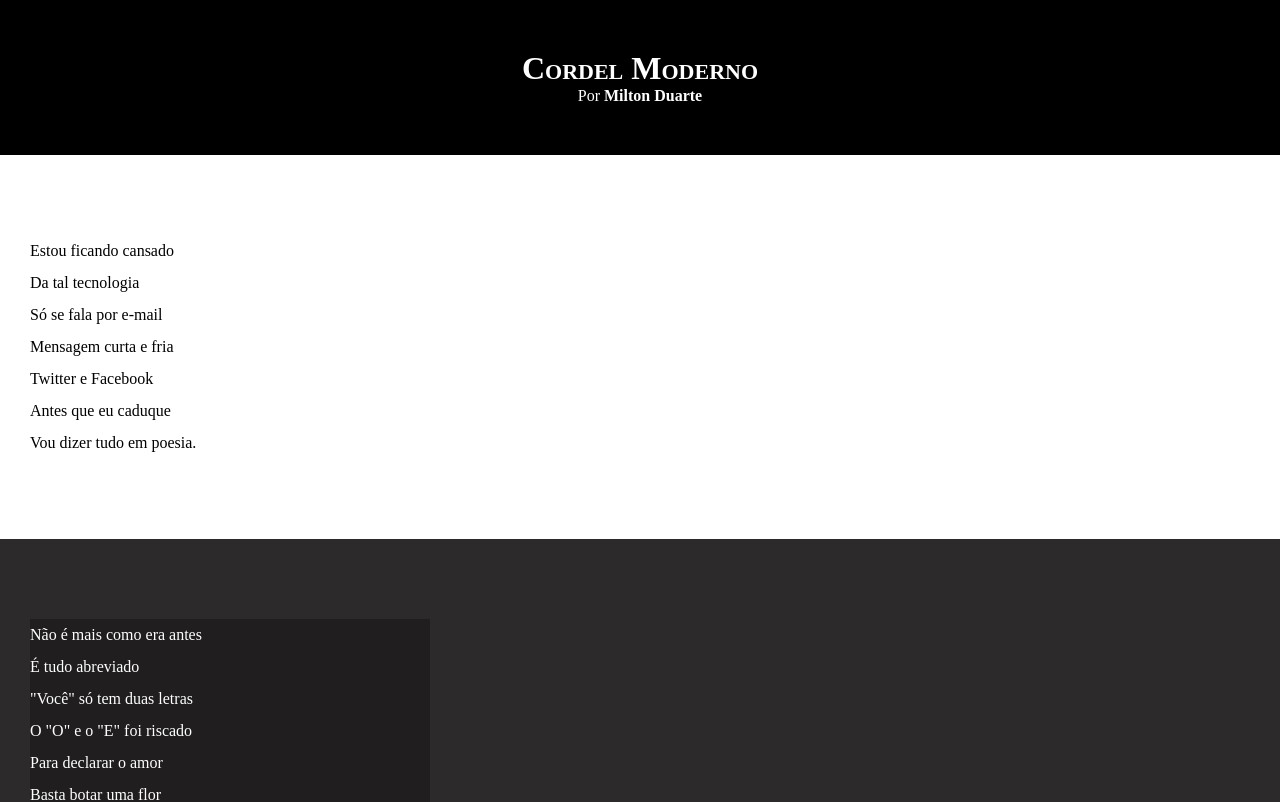
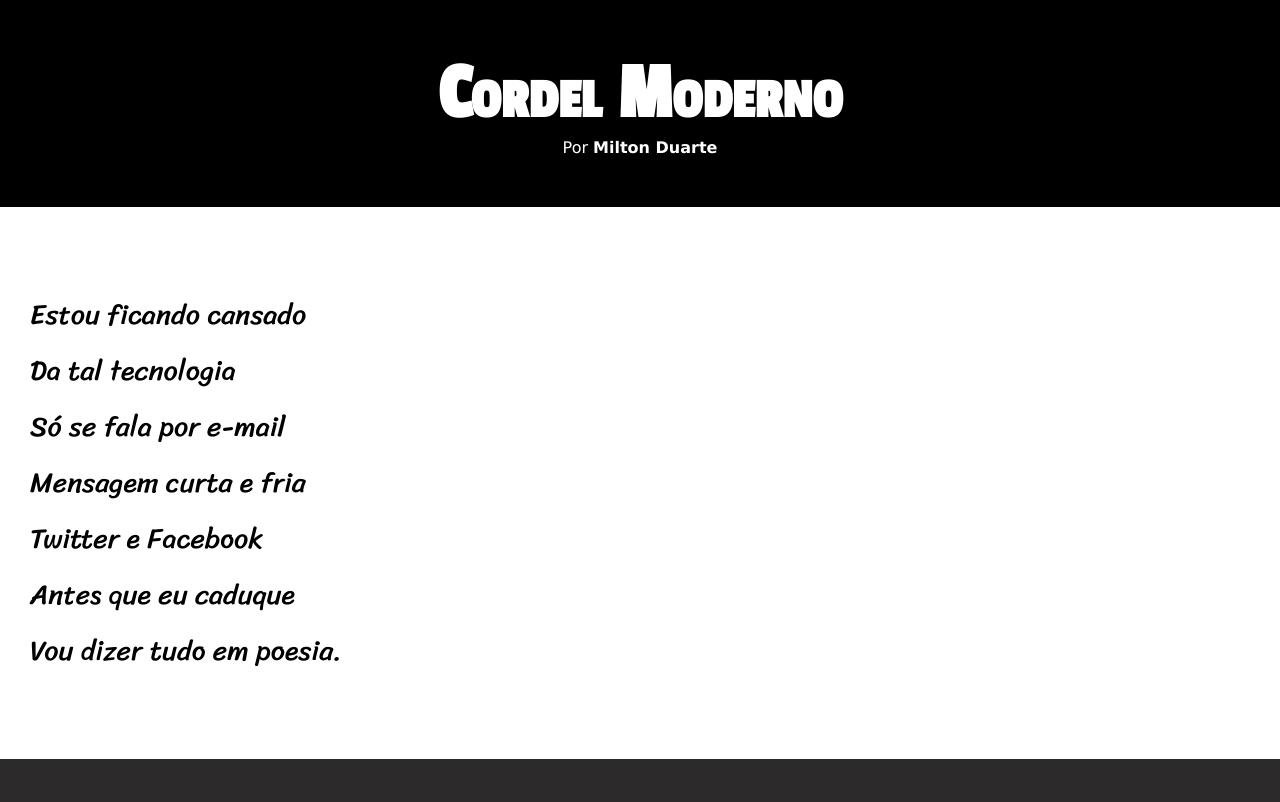
Before and after one commit to andregtalima/HTML-CSS, a plain HTML site: page Desafios/012/index.html in a window 1280 px wide. Shown: the top 802 px of the page. Drawn offline with Linux system fonts and the light colour scheme.

Commit message:
Atualização de estilos do desafio 12

```diff
--- a/Desafios/012/style.css
+++ b/Desafios/012/style.css
@@ -1,14 +1,24 @@
 @charset "UTF-8";
+
+@import url('https://fonts.googleapis.com/css2?family=Passion+One&family=Sriracha&display=swap');
+
+:root {
+    --font-generic: Verdana, Geneva, Tahoma, sans-serif;
+    --font-one: 'Passion One', cursive;
+    --font-two: 'Sriracha', cursive;
+}
 
 * {
     margin: 0;
     padding: 0;
     box-sizing: border-box;
+    font-size: 1em;
 }
 
 body {
     min-height: 100vh;
     background-color: darkgray;
+    font-family: var(--font-generic);
 }
 
 header {
@@ -17,9 +27,11 @@ header {
     text-align: center;
 }
 
-header h1 {
+header > h1 {
     padding-top: 50px;
     font-variant: small-caps;
+    font-family: var(--font-one);
+    font-size: 10vh;
 }
 
 header p {
@@ -39,6 +51,8 @@ header a:hover, footer a:hover {
 section {
     padding: 10vh 0 10vh 30px;
     line-height: 2em;
+    font-family: var(--font-two);
+    font-size: 3.5vh;
 }
 
 .normal {
@@ -52,8 +66,9 @@ section {
 }
 
 .imagem > p {
-    background-color: rgba(0, 0, 0, 0.281);
-    width: 400px;
+   background-color: rgba(0, 0, 0, 0.281);
+   display: inline-block;
+   padding: 5px;
 }
 
 footer {
```
